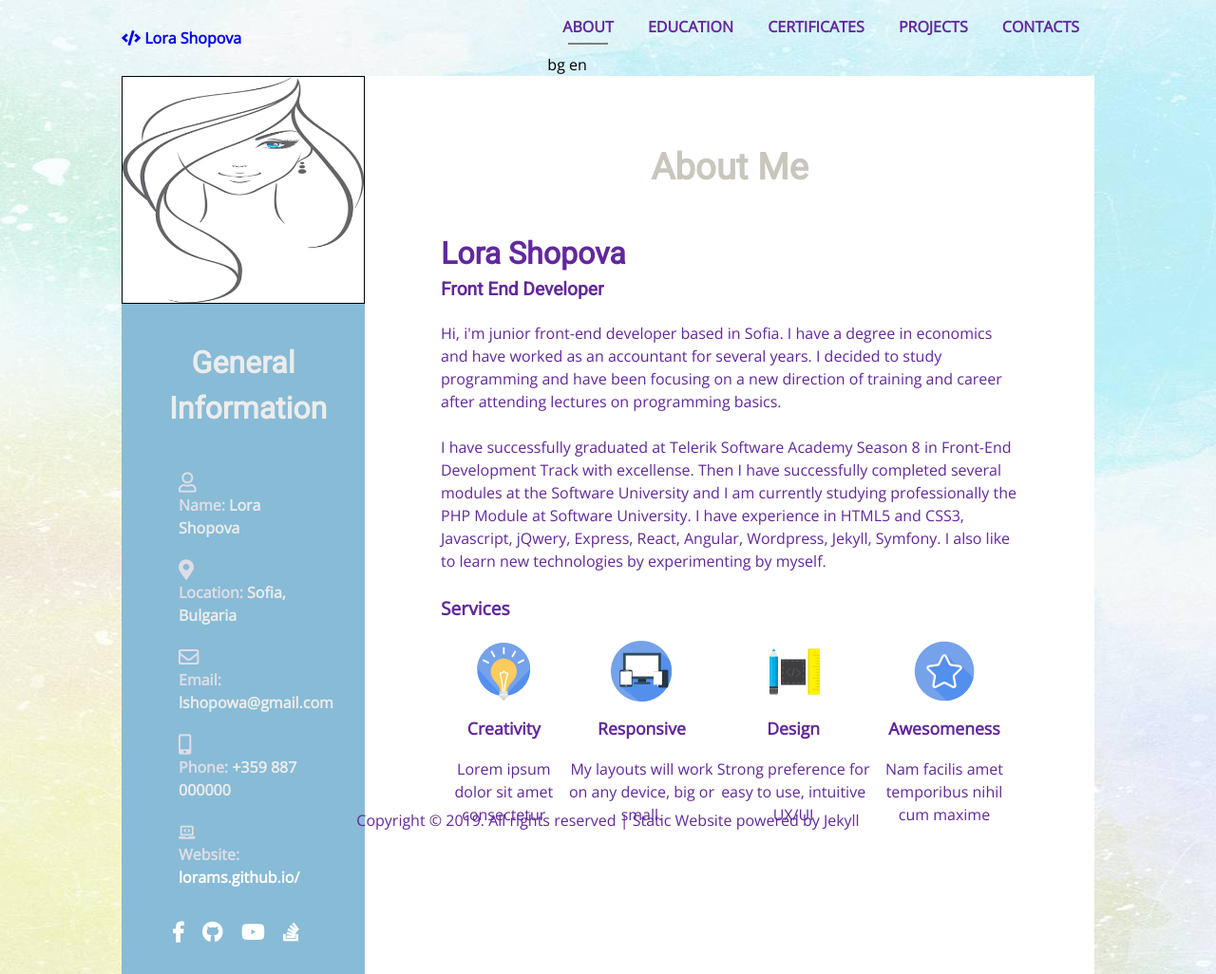
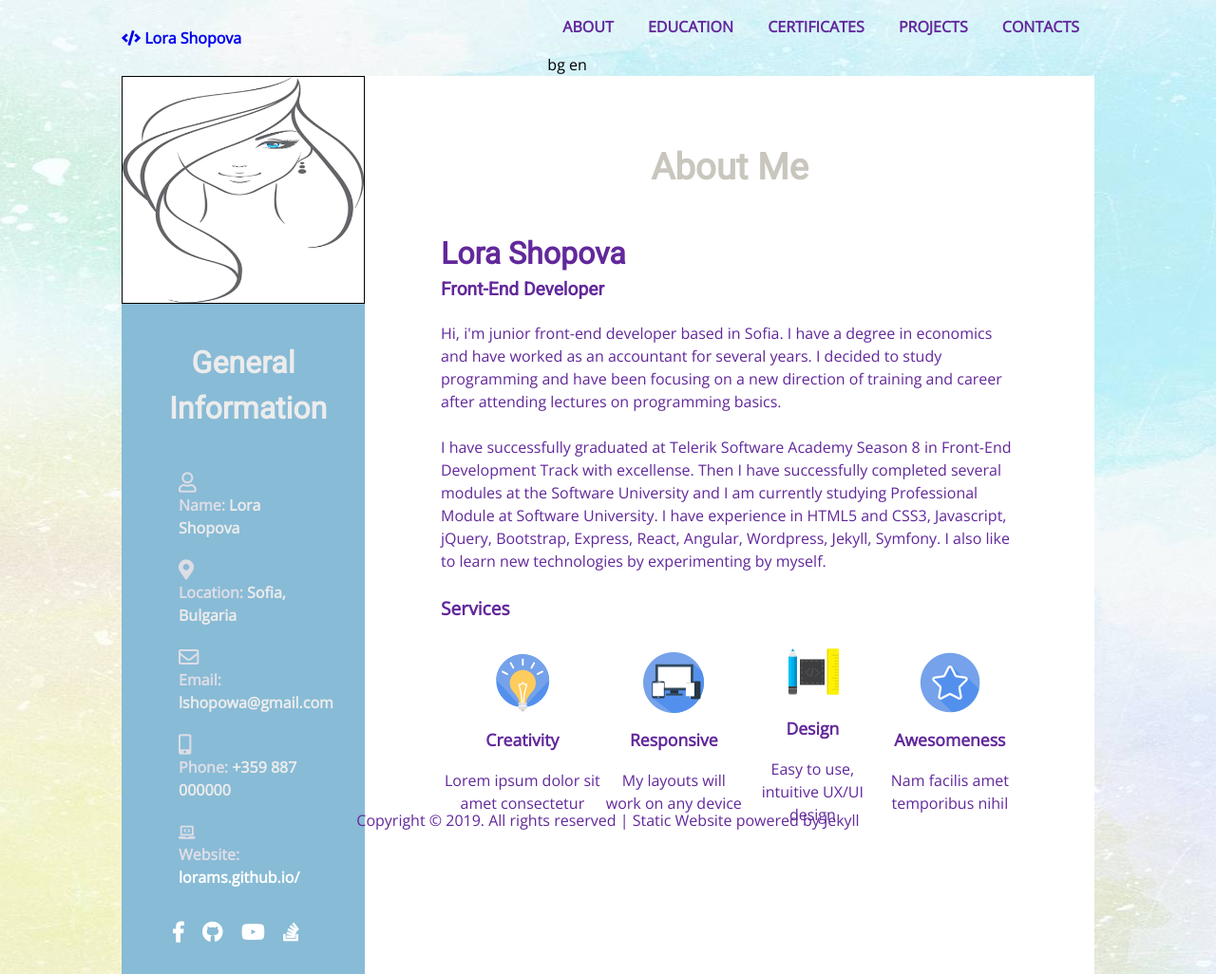
Before and after one commit to LoraMS/lorams.github.io, a Jekyll site: the page built from about.html, in a window 1280 px wide. Shown: the whole page at 95% size. Built offline with Jekyll 4.4.1, drawn with Linux system fonts in a browser that asks for light colours.

Commit message:
about page translate

```diff
--- a/about.html
+++ b/about.html
@@ -11,7 +12,7 @@ permalink: /about/
       <div class="description">
         <h1>About Me</h1>
         <h2>Lora Shopova</h2>
-        <h5>Front End Developer</h5>
+        <h5>Front-End Developer</h5>
         <p>
           Hi, i'm junior front-end developer based in Sofia. I have a degree in economics and have worked as an
           accountant for several years. I decided to study programming and have been focusing on a new direction of
@@ -20,8 +21,8 @@ permalink: /about/
         <p>
           I have successfully graduated at Telerik Software Academy Season 8 in Front-End Development Track with
           excellense. Then I have successfully completed several modules at the Software University and I am currently
-          studying professionally the PHP Module at Software University. I have experience in HTML5 and CSS3,
-          Javascript, jQwery, Express, React, Angular, Wordpress, Jekyll, Symfony. I also like to learn new technologies
+          studying Professional Module at Software University. I have experience in HTML5 and CSS3,
+          Javascript, jQuery, Bootstrap, Express, React, Angular, Wordpress, Jekyll, Symfony. I also like to learn new technologies
           by experimenting by myself.
         </p>
         <!-- <p>
@@ -47,17 +48,17 @@ permalink: /about/
           <li>
             <img src="{{permalink}}/assets/images/responsive.png" alt="services-responsive">
             <h6>Responsive</h6>
-            <p>My layouts will work on any device, big or small.</p>
+            <p>My layouts will work on any device</p>
           </li>
           <li>
             <img src="{{permalink}}/assets/images/design.png" alt="services-design">
             <h6>Design</h6>
-            <p>Strong preference for easy to use, intuitive UX/UI</p>
+            <p>Easy to use, intuitive UX/UI design</p>
           </li>
           <li>
             <img src="{{permalink}}/assets/images/awesome.png" alt="services-awesome">
             <h6>Awesomeness</h6>
-            <p>Nam facilis amet temporibus nihil cum maxime</p>
+            <p>Nam facilis amet temporibus nihil</p>
           </li>
         </ul>
       </div>
--- a/scss/_about.scss
+++ b/scss/_about.scss
@@ -88,10 +88,11 @@
 
     .about {
         flex: 1;
-        padding: 3rem 5rem;
+        padding: 3rem 5rem 0;
         color: $color-header;
 
         .description{
+            padding-bottom: 1rem;
             h1 {
                 color: $color-home;
                 text-align: center;
@@ -118,6 +119,9 @@
 
                 li{
                     text-align: center;
+                    p{
+                        padding: 0 1.5rem;
+                    }
                 }
             }
         }
```
Also changed, not shown: other parts of about.html (+3 -2 lines), about_bg.html (added, +55 -0 lines).
